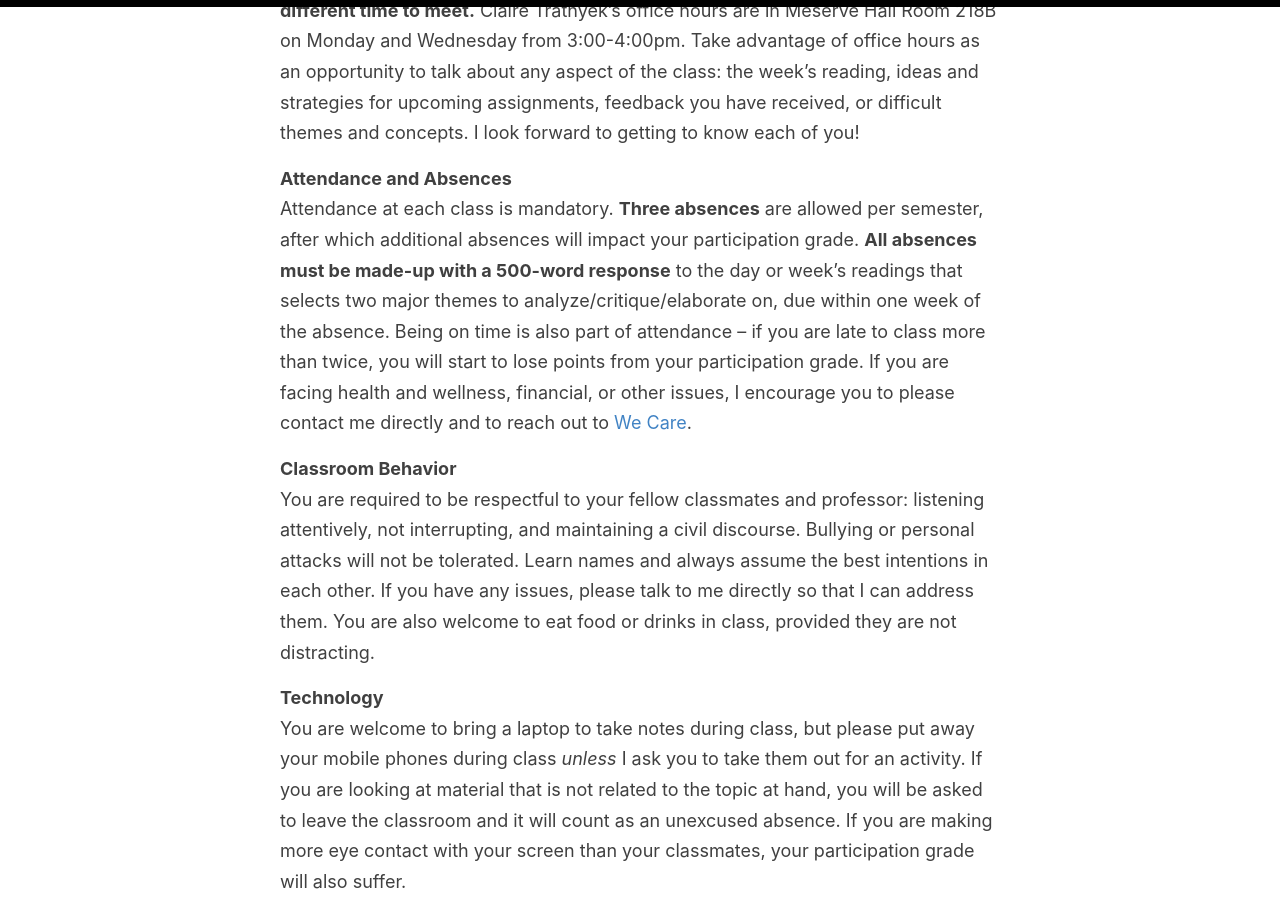
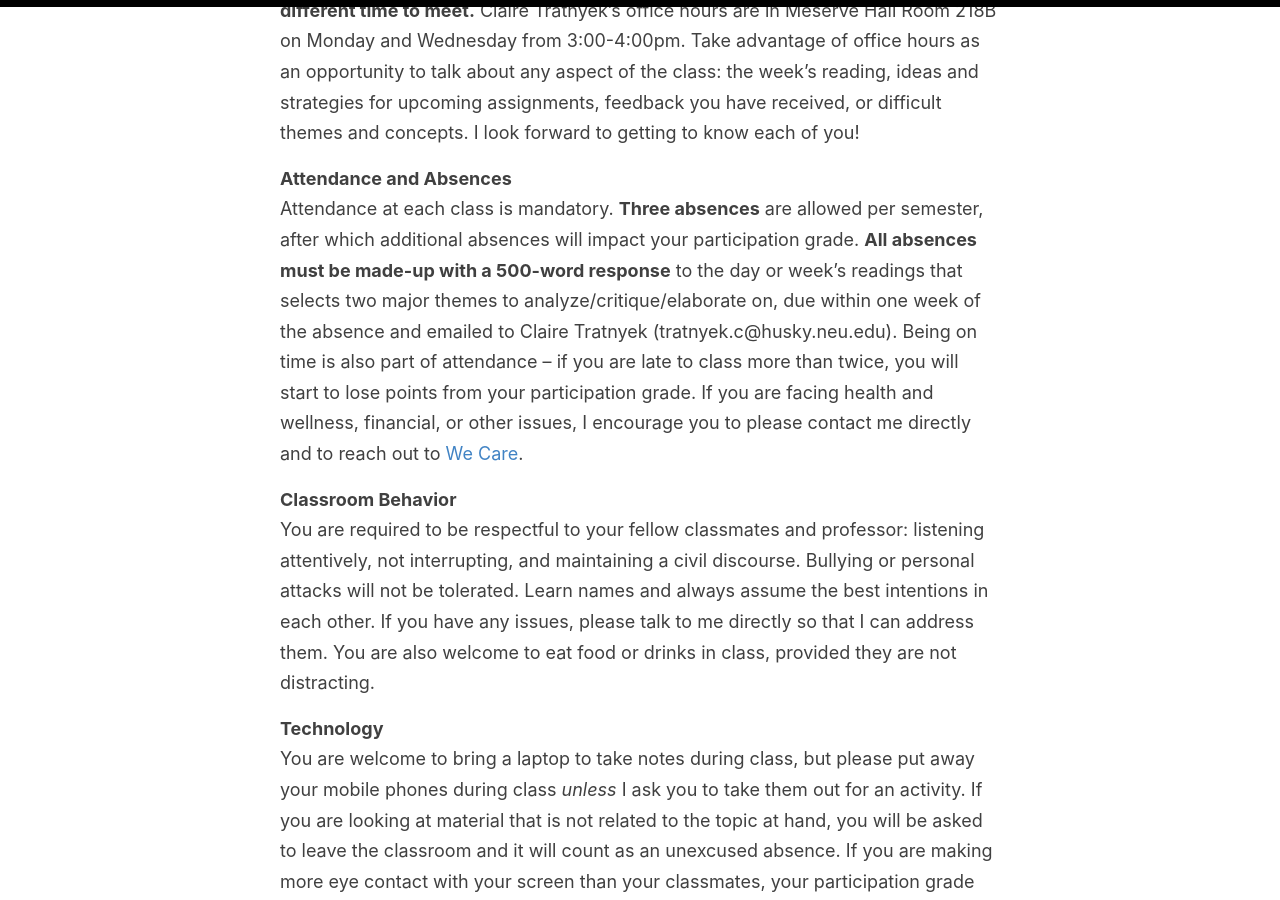
Before and after one commit to cblevins/f20-us-since-1876, a Jekyll site: the page built from policies.md, in a window 1280 px wide and 900 px high, scrolled down 372 px. Built offline with Jekyll 4.4.1, drawn with Linux system fonts in a browser that asks for light colours.

```diff
--- a/policies.md
+++ b/policies.md
@@ -8,7 +8,7 @@ permalink: /policies/
 My office is located in Room 237 in [Meserve Hall](https://www.google.com/maps/place/Meserve+Hall/@42.3378125,-71.0931276,17z/data=!3m1!4b1!4m5!3m4!1s0x89e37a22217737a9:0x8ba53f8873603d10!8m2!3d42.3378086!4d-71.0909389). Unless otherwise stated, weekly office hours are held after class on Monday  and Wednesday from 12:00-1:00pm. If that time does not work for your schedule, **please email me and we will find a different time to meet.** Claire Tratnyek's office hours are in Meserve Hall Room 218B on Monday and Wednesday from 3:00-4:00pm. Take advantage of office hours as an opportunity to talk about any aspect of the class: the week’s reading, ideas and strategies for upcoming assignments, feedback you have received, or difficult themes and concepts. I look forward to getting to know each of you!
 
 **Attendance and Absences**<br>
-Attendance at each class is mandatory. **Three absences** are allowed per semester, after which additional absences will impact your participation grade. **All absences must be made-up with a 500-word response** to the day or week’s readings that selects two major themes to analyze/critique/elaborate on, due within one week of the absence. Being on time is also part of attendance – if you are late to class more than twice, you will start to lose points from your participation grade. If you are facing health and wellness, financial, or other issues, I encourage you to please contact me directly and to reach out to [We Care](https://studentlife.northeastern.edu/we-care/).
+Attendance at each class is mandatory. **Three absences** are allowed per semester, after which additional absences will impact your participation grade. **All absences must be made-up with a 500-word response** to the day or week’s readings that selects two major themes to analyze/critique/elaborate on, due within one week of the absence and emailed to Claire Tratnyek (tratnyek.c@husky.neu.edu). Being on time is also part of attendance – if you are late to class more than twice, you will start to lose points from your participation grade. If you are facing health and wellness, financial, or other issues, I encourage you to please contact me directly and to reach out to [We Care](https://studentlife.northeastern.edu/we-care/).
 
 **Classroom Behavior**<br>
 You are required to be respectful to your fellow classmates and professor: listening attentively, not interrupting, and maintaining a civil discourse. Bullying or personal attacks will not be tolerated. Learn names and always assume the best intentions in each other. If you have any issues, please talk to me directly so that I can address them. You are also welcome to eat food or drinks in class, provided they are not distracting.
```
